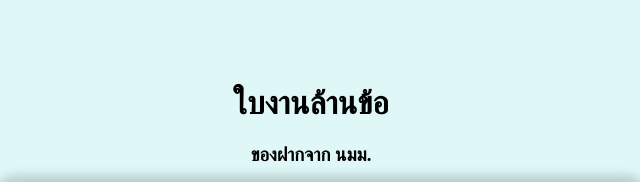
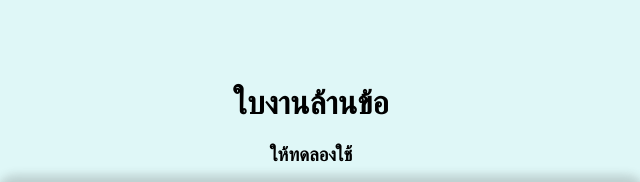
Before and after one commit to isuchart/megaSheet-free, a plain HTML site: page index.html in a window 1280 px wide. Shown: the top 182 px of the page, 329-969 px from the left. Drawn offline with Linux system fonts and the light colour scheme.

Commit message:
Update index.html

```diff
--- a/index.html
+++ b/index.html
@@ -11,7 +11,7 @@
   <div class="container">
     <div id="header">
       <h1>ใบงานล้านข้อ</h1>
-      <h3>ของฝากจาก นมม.</h3>
+      <h3>ให้ทดลองใช้</h3>
     </div>
   <ul>
     <li>
```
